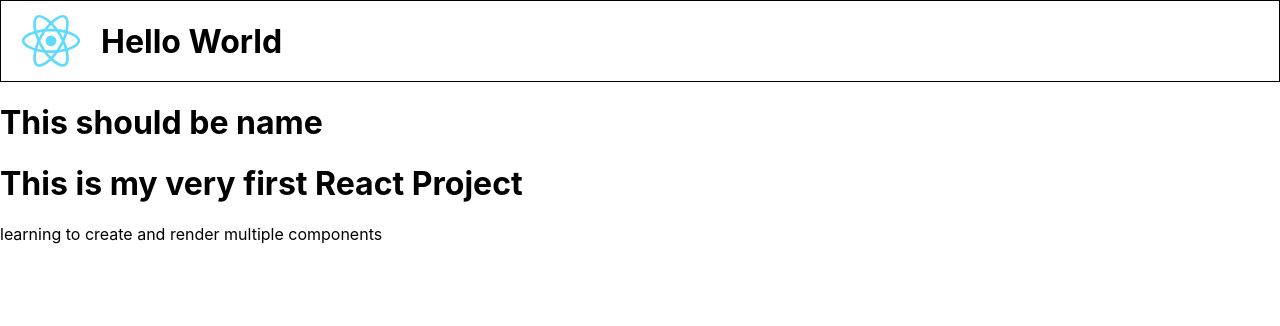
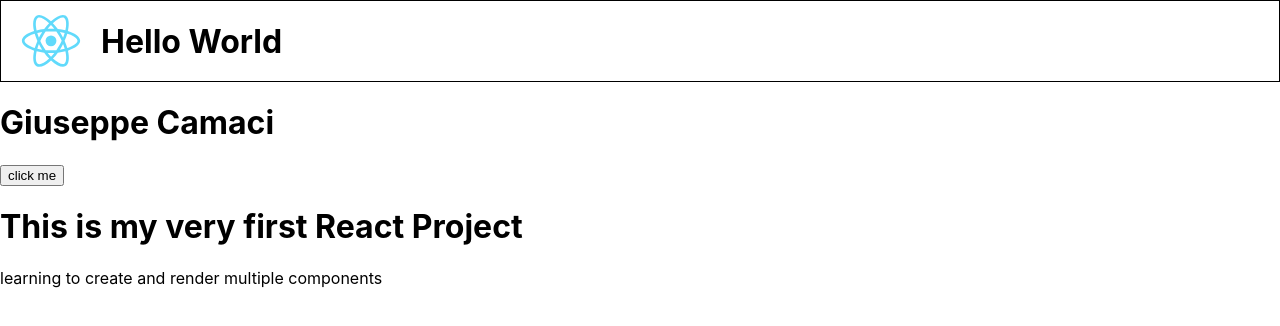
Before and after one commit to gcamaci/firstReactApp, a React (Create React App) app: page / in a window 1280 px wide. Shown: the top 326 px of the page. Built offline with nearby package versions, Linux system fonts and the light colour scheme.

Commit message:
pass function as prop

```diff
--- a/src/components/Main.js
+++ b/src/components/Main.js
@@ -1,22 +1,40 @@
 import React, {Component} from 'react'
 
+class NameTag extends Component {
+    // eslint-disable-next-line no-useless-constructor
+    constructor(props){
+        super(props)
+    }
+
+    render(){
+        return (
+            <div>
+                <h1>{`${this.props.name} ${this.props.last}`}</h1>
+                <button onClick={this.props.onclickBtn}>click me</button>
+
+            </div>
+        )
+    }
+}
 
 
+class MainContent extends Component {
+    // eslint-disable-next-line no-useless-constructor
+    constructor(){
+        super()
 
-const ParaComponent = () => {
+        this.buttonClick = this.buttonClick.bind(this)
 
-    return (
-        <h1>This should be name</h1>
-    )
-}
-class MainContent extends Component {
-    constructor() {
-        super()
+
+    }
+
+    buttonClick(){
+        console.log('hello')
     }
     render(){
         return (
             <div className="main-container">
-                <ParaComponent/>
+                <NameTag name='Giuseppe' last ='Camaci' onclickBtn={this.buttonClick}/>
                 <h1>This is my very first React Project</h1>
                 <p>learning to create and render multiple components</p>
             </div>
```
